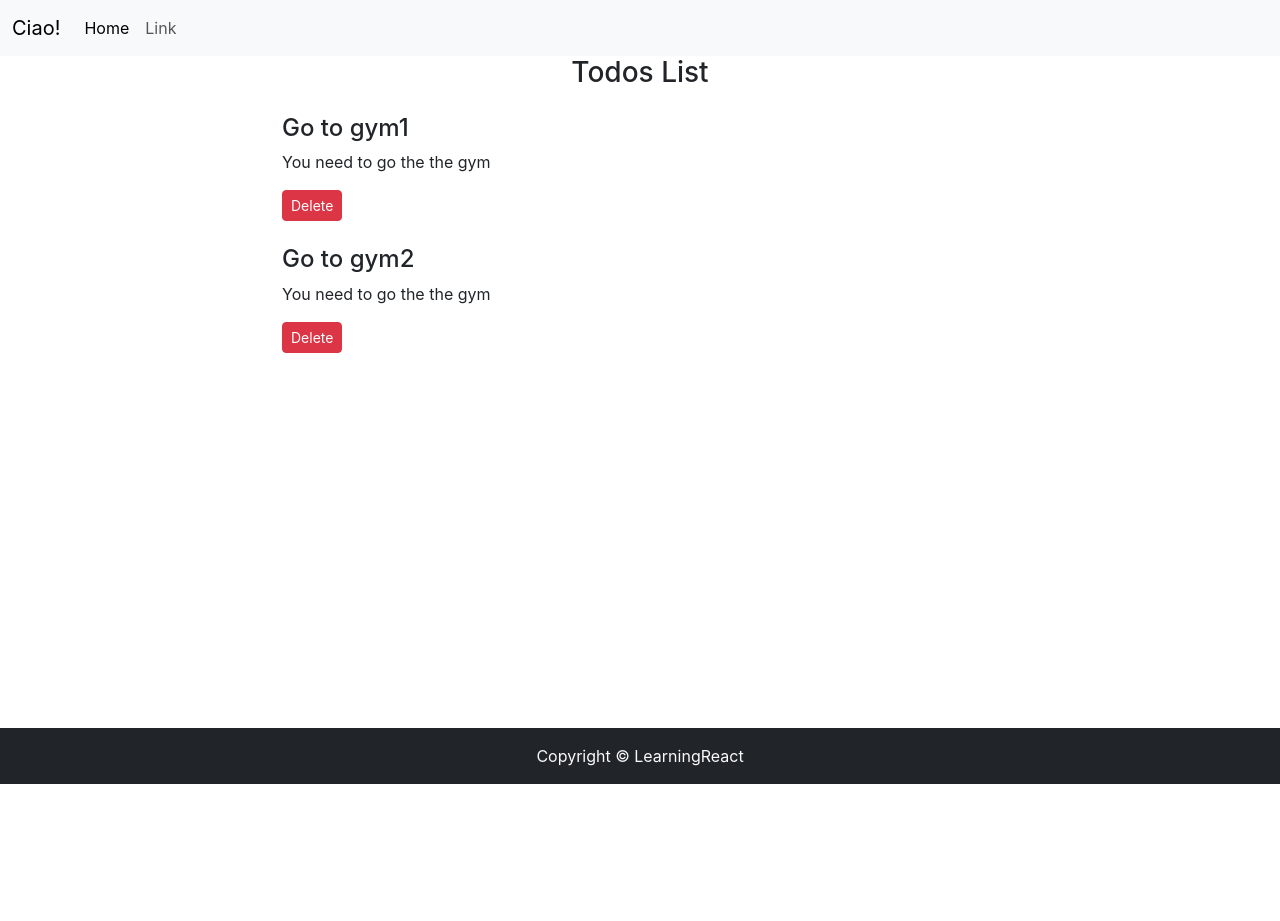
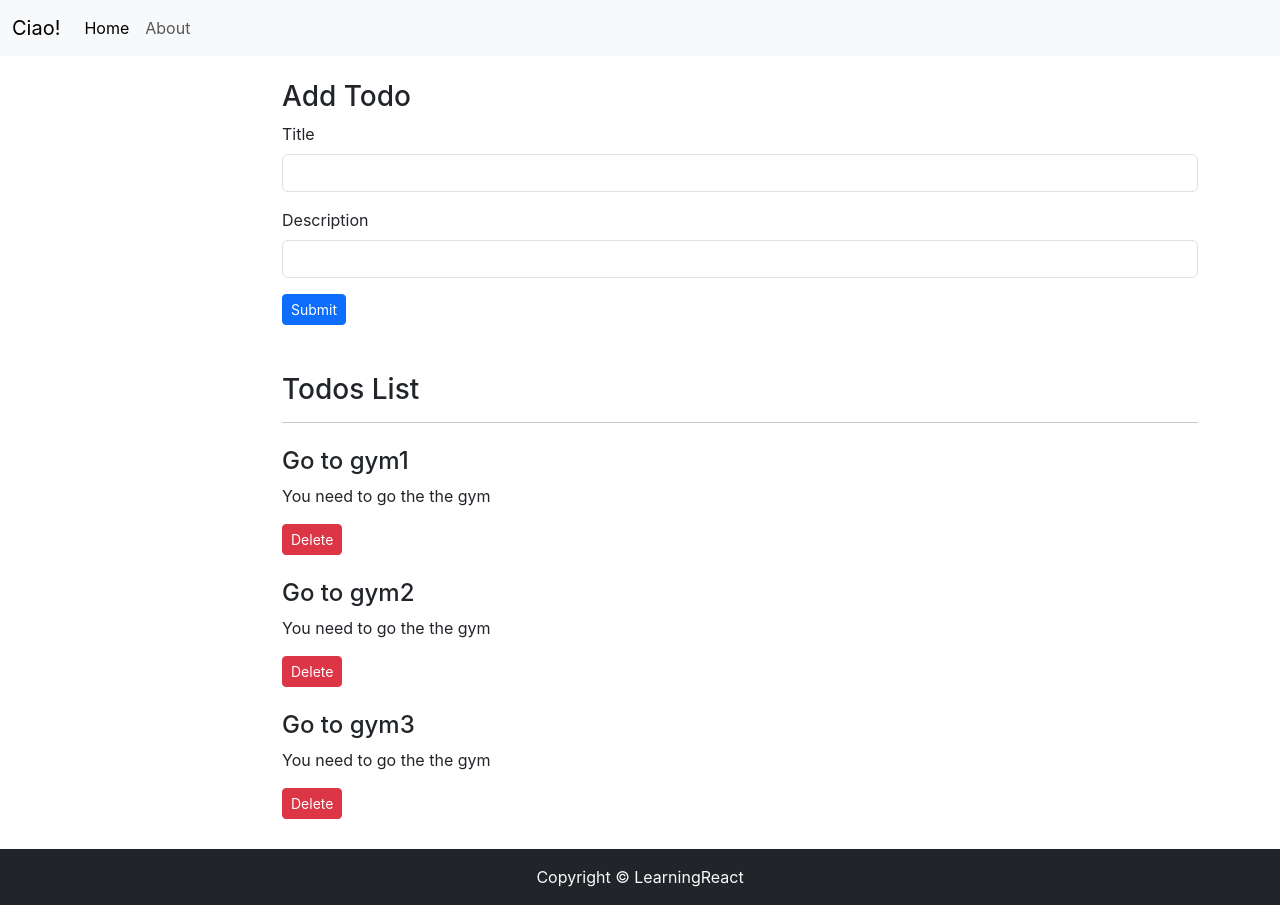
Before and after one commit to pinnacle20/LearningReact, a React (Create React App) app: page / in a window 1280 px wide. Before the commit the page ends 800 px from the top, so only its background shows below. Built offline with nearby package versions, Linux system fonts and the light colour scheme.

Commit message:
Add todo added

```diff
--- a/src/App.js
+++ b/src/App.js
@@ -3,6 +3,7 @@ import './App.css';
 import Header from './Mycomponent/Header';
 import Todos from './Mycomponent/Todos';
 import Footer from './Mycomponent/Footer';
+import AddTodo from './Mycomponent/AddTodo';
 import { useState } from 'react';
 
 function App() {
@@ -13,21 +14,36 @@ function App() {
     }
     ));
   }
+  const addTodo = (title, desc) => {
+    let sno = todos[todos.length - 1].sno + 1
+    const newTodo = {
+      sno: sno,
+      title: title,
+      desc: desc
+    }
+    setTodos([...todos, newTodo]);
+  }
   const [todos, setTodos] = useState([
     {
-      sno: 2,
+      sno: 1,
       title: "Go to gym1",
       desc: "You need to go the the gym"
     },
     {
+      sno: 2,
+      title: "Go to gym2",
+      desc: "You need to go the the gym"
+    },
+    {
       sno: 3,
-      title: "Go to gym2",
+      title: "Go to gym3",
       desc: "You need to go the the gym"
     }
   ]);
   return (
     <>
       <Header title="Ciao!" />
+      <AddTodo addTodo={addTodo} />
       <Todos todos={todos} onDelete={onDelete} />
       <Footer />
     </>
--- /dev/null
+++ b/src/Mycomponent/AddTodo.js
@@ -0,0 +1,30 @@
+import React, { useState } from 'react'
+
+export default function AddTodo(props) {
+    const [title, setTitle] = useState("");
+    const [desc, setDesc] = useState("");
+
+    const onSubmit = () => {
+        if (!title || !desc) {
+            alert("Title or Desc cannot be blank ");
+        }
+        props.addTodo(title, desc);
+    }
+
+    return (
+        <div className='container mt-4' >
+            <form style={{ marginLeft: "200px" }} onSubmit={onSubmit}>
+                <h3 >Add Todo</h3>
+                <div className="mb-3">
+                    <label htmlFor="title" className="form-label">Title</label>
+                    <input type="text" value={title} onChange={(e) => setTitle(e.target.value)} className="form-control" id="desc" aria-describedby="emailHelp" />
+                </div>
+                <div className="mb-3">
+                    <label htmlFor="desc" className="form-label">Description</label>
+                    <input type="text" value={desc} onChange={(e) => setDesc(e.target.value)} className="form-control" id="desc" />
+                </div>
+                <button type="submit" className="btn btn-primary btn-sm">Submit</button>
+            </form>
+        </div>
+    )
+}
--- a/src/Mycomponent/Footer.js
+++ b/src/Mycomponent/Footer.js
@@ -2,9 +2,9 @@ import React from 'react'
 
 export default function Footer() {
     let footerStyle = {
-        position: "fixed",
+        position: "relative",
         width: "100%",
-        bottom: "0px",
+        marginTop: "30px"
     }
 
     return (
--- a/src/Mycomponent/Header.js
+++ b/src/Mycomponent/Header.js
@@ -14,7 +14,7 @@ export default function Header(props) {
                             <a className="nav-link active" aria-current="page" href="#">Home</a>
                         </li>
                         <li className="nav-item">
-                            <a className="nav-link" href="#">Link</a>
+                            <a className="nav-link" href="#">About</a>
                         </li>
                     </ul>
                     {/* <form className="d-flex" role="search">
--- a/src/Mycomponent/Todos.js
+++ b/src/Mycomponent/Todos.js
@@ -3,10 +3,11 @@ import TodoItem from './TodoItem'
 
 export default function Todos(props) {
     return (
-        <div className="container ">
-            <h3 className='text-center'>Todos List</h3>
-            <div className='mt-4' style={{ marginLeft: "200px" }}>
-                { props.todos.length === 0 ? <h6> No Todos to display</h6> :
+        <div className="container mt-4">
+            <div className='mt-5' style={{ marginLeft: "200px" }}>
+            <h3 >Todos List</h3>
+            <hr />
+                { props.todos.length === 0 ? <h6> No todo to display</h6> :
                     props.todos.map((todo) => {
                         return <TodoItem key={todo.sno} todo={todo} onDelete={props.onDelete} />
                     })
```
